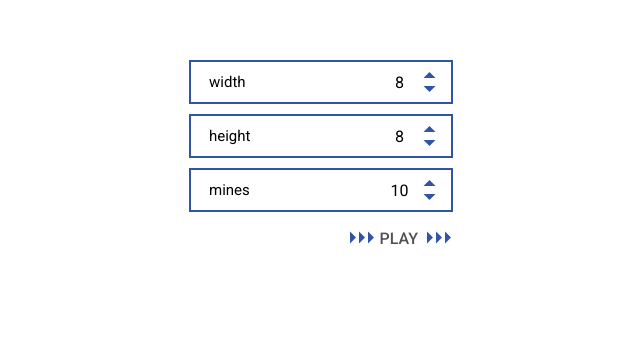
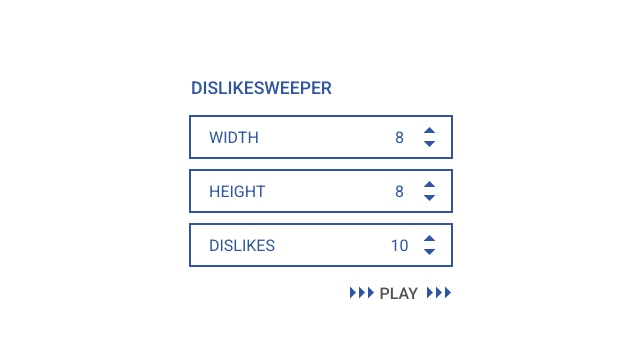
Before and after one commit to kowalskael/sweeper, a website built with Parcel: page src/index.html in a window 1280 px wide. Shown: the part 260-598 px from the top of the page, without its empty margins (319-959 px from the left). Built offline with nearby package versions, Linux system fonts and the light colour scheme.

Commit message:
dislikesweeper, graph changes, vol.2

```diff
--- a/src/DOM.js
+++ b/src/DOM.js
@@ -73,6 +73,7 @@ export default class DOM {
   }
 
   update() {
+    let flagTimer = false;
     for (let row = 0; row < this.board.board.length; row += 1) {
       for (let col = 0; col < this.board.board[row].length; col += 1) {
         const field = this.board.board[row][col];
@@ -121,6 +122,7 @@ export default class DOM {
           document.getElementById('timer').style.color = '#2f55a4';
         } else if (this.board.isWin()) {
           this.timer.stop();
+          flagTimer = true;
           field.element.classList.remove('play');
           field.element.classList.add('win');
           document.getElementById('timer').style.color = '#2f55a4';
@@ -133,5 +135,9 @@ export default class DOM {
         }
       }
     }
+    if (flagTimer) {
+      const timer = document.getElementById('timer');
+      timer.innerText = timer.innerText + ' WOW! ';
+    }
   }
 }
--- a/src/index.css
+++ b/src/index.css
@@ -9,7 +9,7 @@ body {
     margin: 100px 0px 0px 0px;
     padding: 0px;
     font: 1em "Roboto", sans-serif;
-    color: #ffffff;
+    color: #2f55a4;
 }
 
 #container {
@@ -25,6 +25,11 @@ body {
   height: 260px;
   flex-direction: column;
   justify-content: start;
+}
+
+#start > p {
+  font: 1.1em "Roboto", sans-serif;
+  font-weight: 500;
 }
 
 #input {
@@ -52,6 +57,7 @@ body {
   font: 1em "Roboto", sans-serif;
   height: 40px;
   width: 35px;
+  color: #2f55a4;
 }
 
 input[type=number]::-webkit-inner-spin-button,
@@ -64,13 +70,15 @@ input[type=number]::-webkit-outer-spin-button {
   text-align: center;
   border: none;
   font: 1em "Roboto", sans-serif;
+  color: #2f55a4;
 }
 
 .field > label {
   font-size: 15px;
   padding: 0px 18px 0px 18px;
   width: 155px;
-  color: black;
+  font: 1em "Roboto", sans-serif;
+  color: #2f55a4;
 }
 
 .changeValue {
@@ -92,6 +100,16 @@ input[type=number]::-webkit-outer-spin-button {
 
 .arrow-right {
   margin-left: 3px;
+  width: 6px;
+  height: 15px;
+}
+
+.blue {
+  background-image: url(icon/arrow-small.svg);
+}
+
+.black {
+  background-image: url(icon/arrow-small-black.svg);
 }
 
 .button {
--- a/src/index.html
+++ b/src/index.html
@@ -15,9 +15,10 @@
 <div id="container">
 
   <div id="start">
+    <p>DISLIKESWEEPER</p>
     <div id="input">
       <div class="field">
-        <label for="width">width</label>
+        <label for="width">WIDTH</label>
         <input type="number" id="width" name="width" min="8" max="10" value="8">
         <div class="changeValue">
           <div class="arrow-up up-cols"><img alt src="icon/arrow.svg"></div>
@@ -25,7 +26,7 @@
         </div>
       </div>
       <div class="field">
-        <label for="height">height</label>
+        <label for="height">HEIGHT</label>
         <input type="number" id="height" placeholder="height" name="height" min="8" max="10" value="8">
         <div class="changeValue">
           <div class="arrow-up up-rows"><img alt src="icon/arrow.svg"></div>
@@ -33,7 +34,7 @@
         </div>
       </div>
       <div class="field">
-        <label for="bombNums">mines</label>
+        <label for="bombNums">DISLIKES</label>
         <input type="number" id="bombNums" placeholder="bomb number" name="bombNums" min="10" max="30" value="10">
         <div class="changeValue">
           <div class="arrow-up up-bombNums"><img alt src="icon/arrow.svg"></div>
@@ -42,9 +43,9 @@
       </div>
     </div>
     <div class="button">
-      <div class="arrow-right" ><img alt src="icon/arrow-small.svg"></div> <div class="arrow-right"><img alt src="icon/arrow-small.svg"></div> <div class="arrow-right"><img alt src="icon/arrow-small.svg"></div>
+      <div class="arrow-right blue" ></div> <div class="arrow-right blue"></div><div class="arrow-right blue"></div>
       <input type="submit" id="submit" value="PLAY">
-      <div class="arrow-right" ><img alt src="icon/arrow-small.svg"></div> <div class="arrow-right"><img alt src="icon/arrow-small.svg"></div> <div class="arrow-right"><img alt src="icon/arrow-small.svg"></div>
+      <div class="arrow-right blue"></div><div class="arrow-right blue"></div> <div class="arrow-right blue"></div>
     </div>
   </div>
 
@@ -54,9 +55,9 @@
     </div>
     <div id="board"></div>
     <div class="button">
-      <div class="arrow-right" ><img alt src="icon/arrow-small.svg"></div> <div class="arrow-right"><img alt src="icon/arrow-small.svg"></div> <div class="arrow-right"><img alt src="icon/arrow-small.svg"></div>
+      <div class="arrow-right blue"></div><div class="arrow-right blue"></div> <div class="arrow-right blue"></div>
       <input type="submit" id="reset" value="PLAY AGAIN">
-      <div class="arrow-right"><img alt src="icon/arrow-small.svg"></div> <div class="arrow-right"><img alt src="icon/arrow-small.svg"></div> <div class="arrow-right"><img alt src="icon/arrow-small.svg"></div>
+      <div class="arrow-right blue"></div> <div class="arrow-right blue"></div><div class="arrow-right blue"></div>
     </div>
   </div>
 </div>
--- a/src/index.js
+++ b/src/index.js
@@ -26,6 +26,11 @@ document.getElementById('submit').onclick = () => {
   boardDraw.update();
 };
 
+document.getElementsByClassName('button').onmouseover = () => {
+  document.querySelectorAll('.arrow-right').classList.remove('blue');
+  document.querySelectorAll('.arrow-right').classList.add('black');
+};
+
 document.getElementById('reset').onclick = () => {
   document.getElementById('start').style.display = 'flex'; // game menu hidden
   document.getElementById('play').style.display = 'none'; // show play area
```
Also changed, not shown: dist/arrow-small-black.75c8224b.svg (added), dist/index.html, src/icon/arrow-small-black.svg (added), 5 other files.
